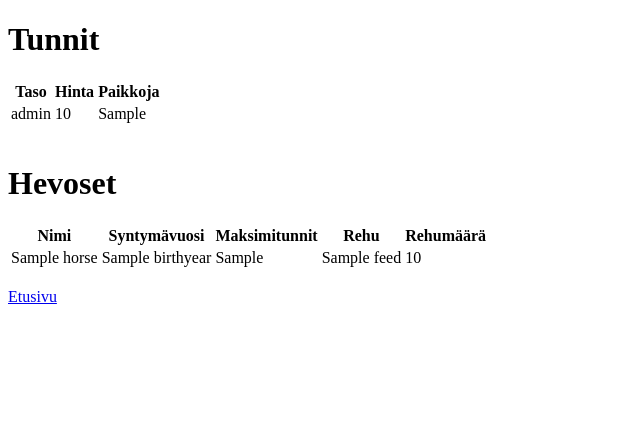
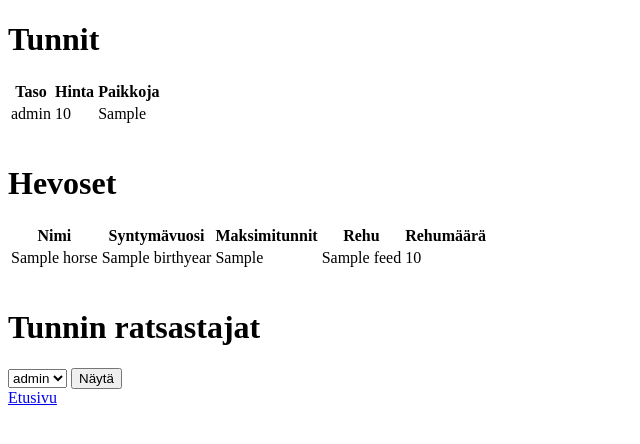
Before and after one commit to sonjasil/tallitietokanta, a Flask app: template templates/teacher_lessons.html in a window 1280 px wide. Shown: the top 444 px of the page, without its empty margins (0-640 px from the left). Run offline with Flask 3, Linux system fonts and the light colour scheme; the template is opened without the code that fills it: most values are stand-ins (such as "Sample title", 1, 10 or a date in 2020).

Commit message:
Added option to select lesson from list

```diff
--- a/templates/teacher_lessons.html
+++ b/templates/teacher_lessons.html
@@ -16,4 +16,13 @@
 {% endfor %}
 </table>
 <br>
+<h1>Tunnin ratsastajat</h1>
+<form action="/select_lesson" method="POST">
+<select name="individual_lesson">
+{% for lesson in lesson_list %}
+<option value="{{ lesson.skill_level }}"> {{ lesson.skill_level }}
+{% endfor %}
+</select>
+<input type="submit" value="Näytä">
+</form>
 <a href="/">Etusivu</a>
```
